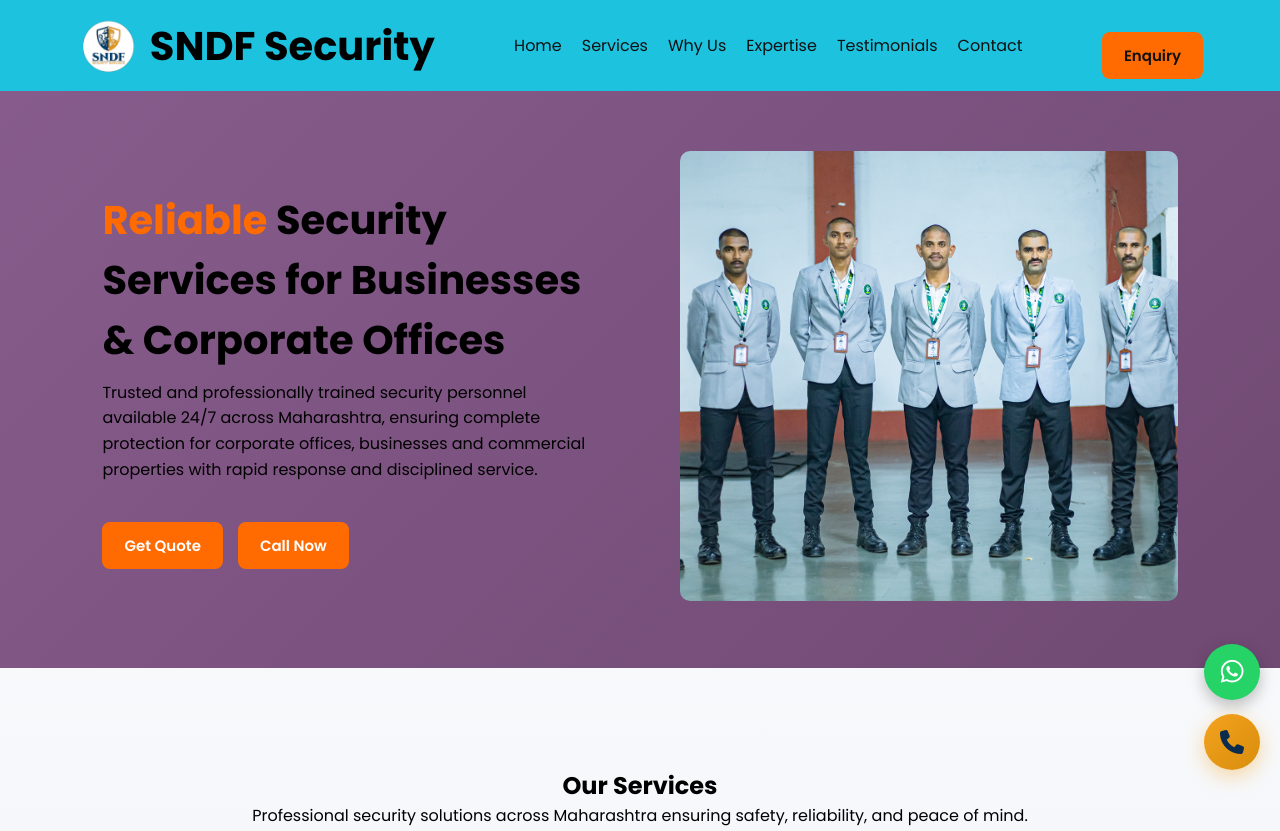
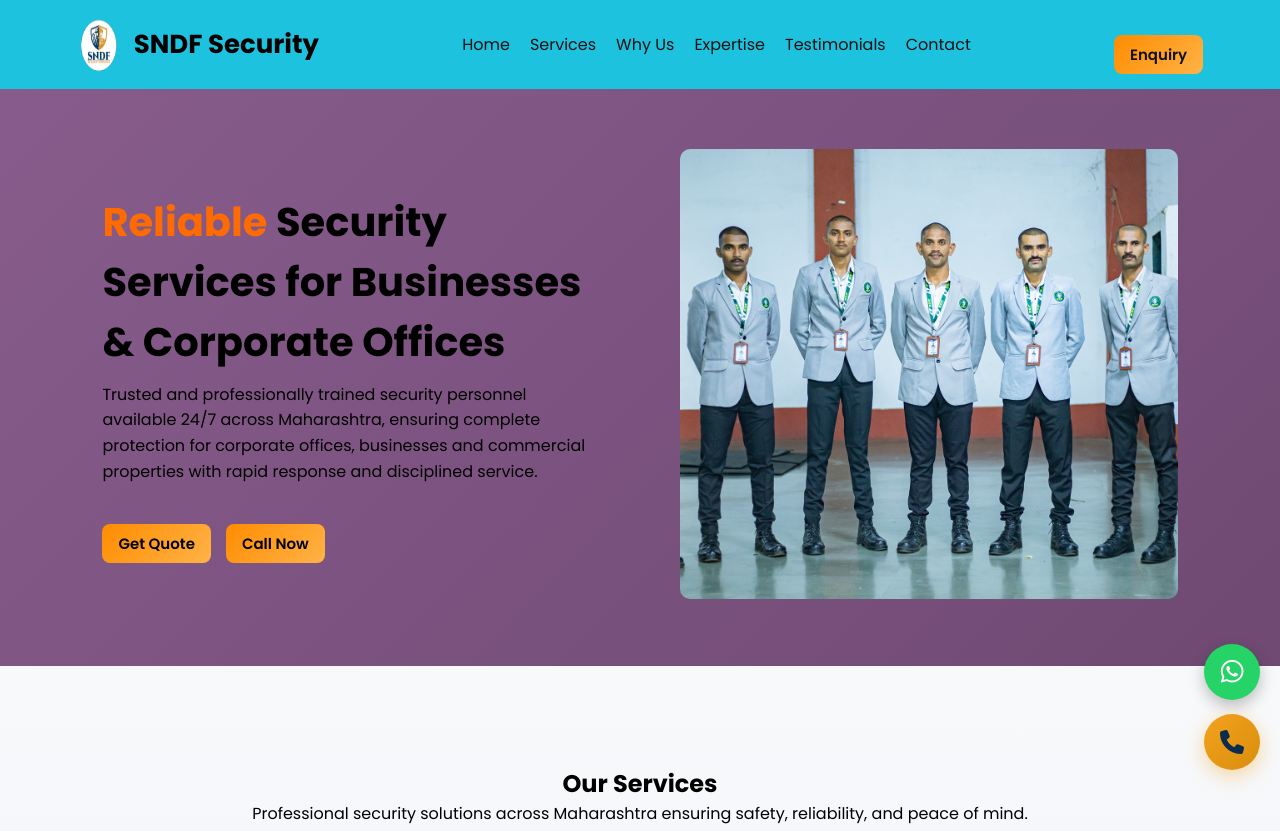
Before and after one commit to sndfsecurity/sndfguardlatestlanding, a plain HTML site: page index.html in a window 1280 px wide. Shown: the top 831 px of the page. Drawn offline with Linux system fonts and the light colour scheme.

Commit message:
css html

```diff
--- a/index.html
+++ b/index.html
@@ -8,6 +8,9 @@
 <link rel="stylesheet" href="style.css">
 <link href="https://fonts.googleapis.com/css2?family=Poppins:wght@300;400;600;700&display=swap" rel="stylesheet">
 <link rel="stylesheet" href="https://cdnjs.cloudflare.com/ajax/libs/font-awesome/6.5.0/css/all.min.css">
+
+ <!-- Favicon -->
+  <link rel="icon" href="images/favicon.ico" type="image/x-icon">
 </head>
 
 <body>
--- a/style.css
+++ b/style.css
@@ -1299,3 +1299,41 @@ body::after {
   }
 
 }
+
+/* NAVBAR TITLE FIX */
+.logo-box h2 {
+  font-size: 26px;   /* आधी small होता */
+  font-weight: 700;
+  color: #000;
+}
+
+/* MOBILE */
+@media (max-width: 768px) {
+  .logo-box h2 {
+    font-size: 22px;
+  }
+}
+/* ENQUIRY BUTTON FIX */
+.btn {
+  background: linear-gradient(135deg, #ff8c00, #ffb347); /* lighter premium */
+  color: #000;
+  font-weight: 600;
+  border-radius: 8px;
+  padding: 8px 16px;
+  transition: 0.3s;
+}
+
+/* HOVER EFFECT */
+.btn:hover {
+  background: linear-gradient(135deg, #ffa733, #ffc766);
+}
+
+.logo-box {
+  display: flex;
+  align-items: center;
+  gap: 12px;
+}
+
+.logo-box img {
+  width: 45px;
+}
```
Also changed, not shown: image/favicon.ico (added).
